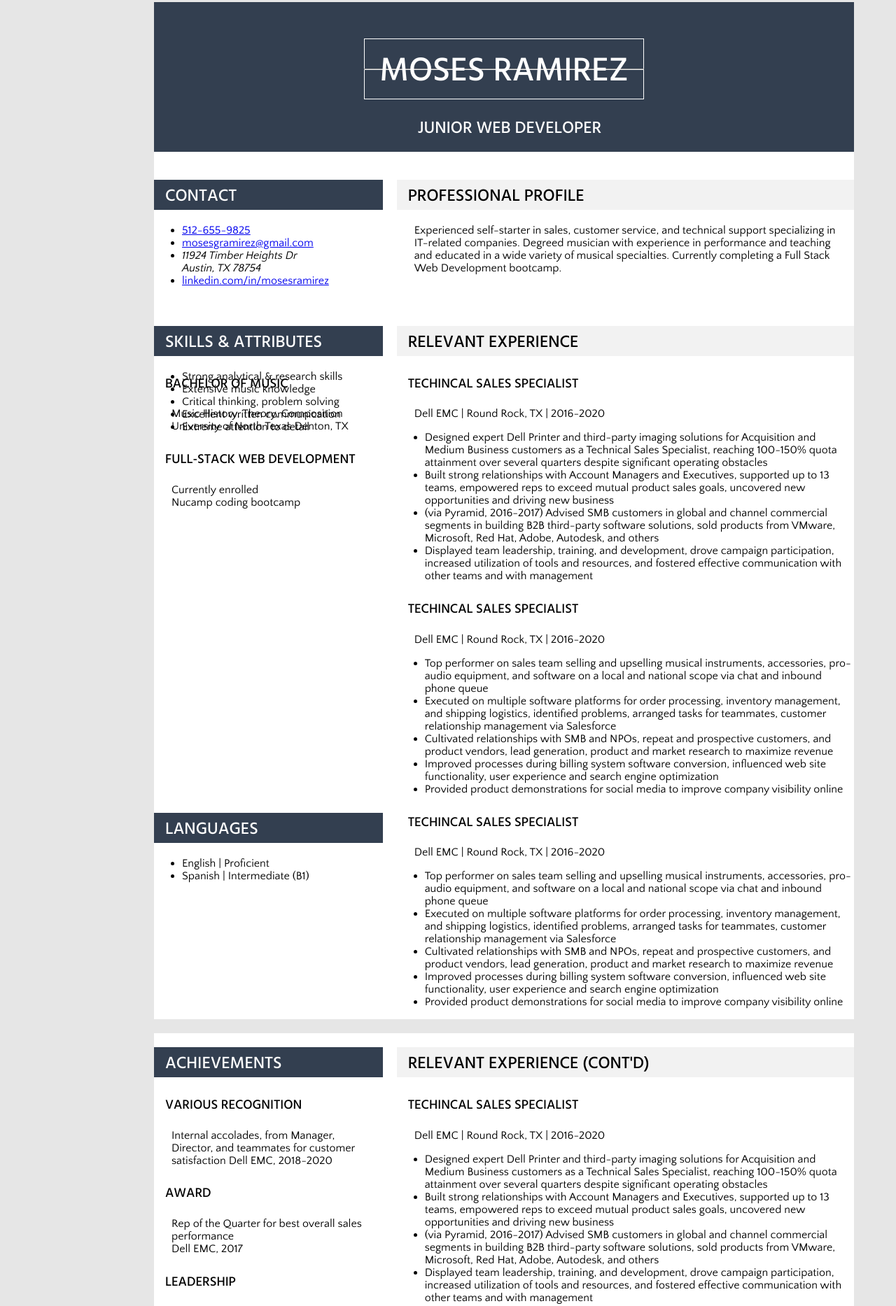
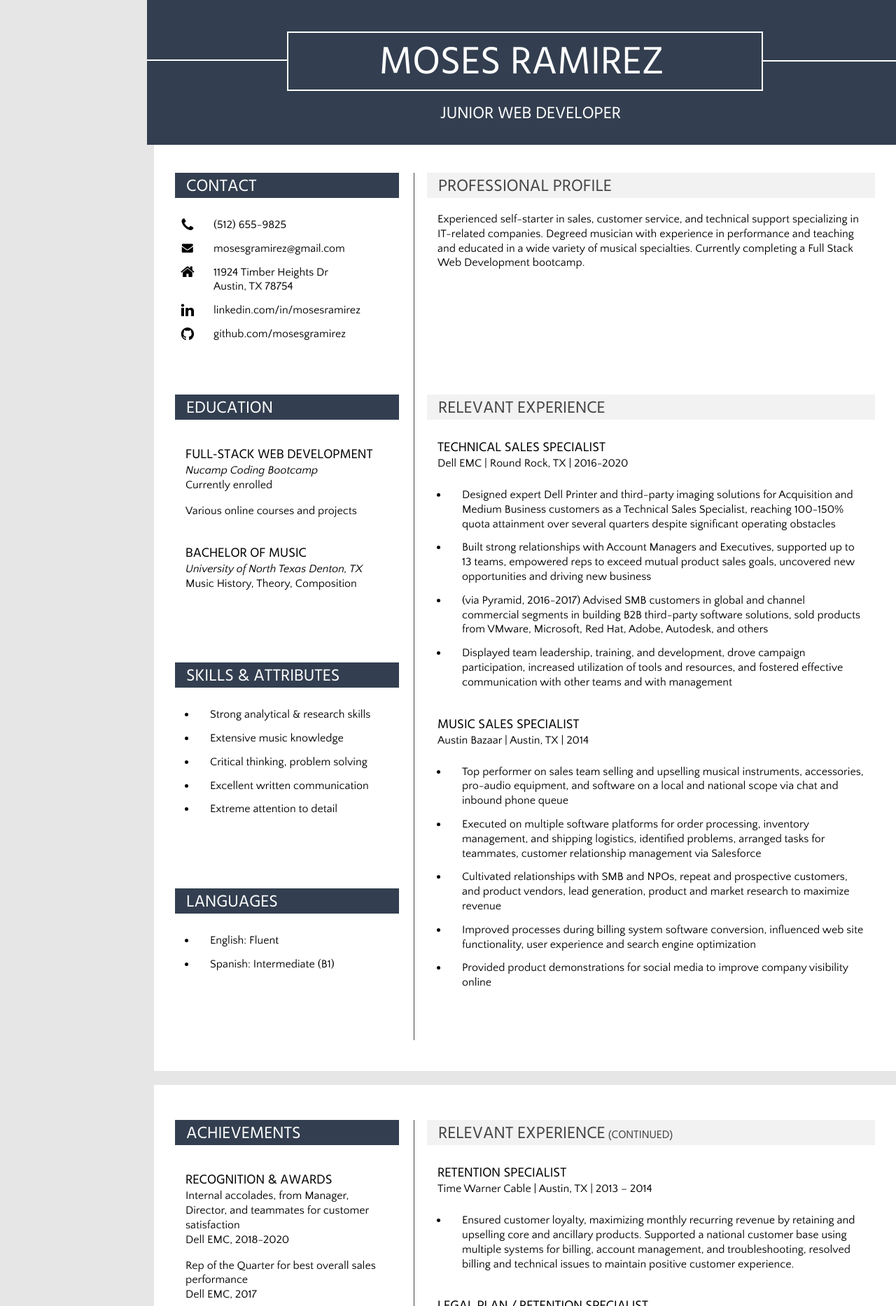
Before and after one commit to mosesgramirez/portfolio-hub-page, a website: page resume.html in a window 1280 px wide. Shown: the part 45-1912 px from the top of the page at 70% size. Drawn offline with Linux system fonts and the light colour scheme.

Commit message:
Copy revision, final CSS

```diff
--- a/css/resume.css
+++ b/css/resume.css
@@ -1,10 +1,13 @@
 @import url('https://fonts.googleapis.com/css2?family=Quattrocento+Sans:ital,wght@0,400;0,700;1,400&display=swap');
-@import url('https://fonts.googleapis.com/css2?family=Hind:wght@500;600;700&display=swap');
+@import url('https://fonts.googleapis.com/css2?family=Hind:wght@200;400;500&display=swap');
+
+/* -----POSITIONING----- */
 
 body {
     font-family: 'Quattrocento Sans', sans-serif;
     background-color: #e6e6e6;
     padding: 20px 15%;
+    line-height: 1.3;
 }
 
 
@@ -17,90 +20,135 @@ body {
     grid-template-areas:
     "header header"
     "sidebar main";
-    gap: 20px;
+    gap: 40px;
     background-color: white;
     width: 1000px;
     margin: 20px;
+    padding: 30px 30px 100px 30px;
+
     /* justify-items: center; */
 }
 
 .container-pg-2 {
     display: grid;
     grid-template-columns: 1fr 2fr;
-    grid-auto-rows: max-content;
+    grid-template-rows: auto;
     grid-template-areas:
      "sidebar main";
-    gap: 20px;
+    gap: 40px;
     background-color: white;
     width: 1000px;
     margin: 20px;
+    padding: 30px 30px 100px 30px;
     /* justify-items: center; */
 }
 
 
 .header {
     grid-area: header;
+    position: relative;
     height: 150px;
     background-color: #333f50;
     color: white;
-    padding: 2rem 300px;
-}
-
-hr {
-    color: white;
-    position: abo;
-    margin: -44px 0 -20px;
-    z-index: 0;
+    margin: -40px;
+    margin-bottom: -20px;
+    padding: 2rem 200px;
+    z-index: 2;
 }
 
 .heading {
     background-color: #333f50;
     color: white;
-
 }
 
 .sub-heading {
     background-color: #f2f2f2;
+    color: #444;
 }
 
 h1, h2, h3 {
     font-family: 'Hind', sans-serif;
-    font-weight: 500;
+    font-weight: 200;
     text-transform: uppercase;
     padding-top: 5px;
     padding-left: 1rem;
 }
 
 h1 {
-    font-size: 3rem;
-    position: static;
+    font-size: 3.5rem;
     margin: 0;
     margin-top: 20px;
-    padding: 8px 20px 0;
+    padding: 8px 30px 0 20px;
     text-align: center;
+    border: 2px white solid;
+
+}
+
+.hr-left {
+    color: white;
+    width: 198px;
     border: 1px white solid;
-    z-index: 1;
+    transform: translate(-440px, -53px);
+}
+
+.hr-right {
+    color: white;
+    width: 199px;
+    border: 1px solid white;
+    transform: translate(440px, -62px);
 }
 
 .header > h2 {
-    margin-top: 80px;
     text-align: center;
+    margin-top: -15px;
+}
+
+h3 {
+    padding: 8px 20px 0 15px;
+    margin-top: 30px;
+    margin-bottom: 0;
+}
+
+.experience > h3:first-of-type, .experience-ctd > h3:first-of-type {
+    margin-top: 20px;
 }
 
 p {
-    padding: 0 25px;
+    margin-top: 0;
+    padding: 0 15px;
 }
-/*
-@media only screen and (max-width: 768px) {
-    h1 {
-      font-size: 2.5rem;
-    }
-    hr {
-        margin: -31px;
-    }
-    .header > h2 {
+
+a, a:visited {
+    color: black;
+    text-decoration: none;
 }
-*/
+
+.fa-ul {
+    margin-left: 45px;
+}
+
+li {
+    margin: 5px -10px;
+    padding: 8px 25px 0 20px;
+}
+
+.fa-li {
+   padding-top: 6px;
+}
+
+.grid-item {
+    position: relative;
+}
+
+.grid-item::before {
+    content: "";
+    position: absolute;
+    height: 120%;
+    width: 1px;
+    background: #444;
+    right: -22px;
+    margin-top: 20px;
+  }
 
 .contact {
     grid-area: sidebar;
@@ -112,24 +160,19 @@ p {
     grid-row-start: 3;
 }
 
+/*
 .skills {
     grid-area: sidebar;
     grid-row-start: 5;
 }
+*/
 
+/*
 .languages {
     grid-area: sidebar;
     grid-row-start: 6
 }
-
-/*
-.achievements {}
 */
-
-.interests {
-    grid-area: sidebar;
-    grid-row-start: 4;
-}
 
 .profile {
     grid-area: main;
@@ -146,6 +189,21 @@ p {
     grid-row-start: 1;
 }
 
+.experience-ctd span {
+    font-size: 1rem;
+}
+
+.achievements {
+    grid-area: sidebar;
+    grid-row-start: 1;
+}
+
+.interests {
+    grid-area: sidebar;
+    grid-row-start: 2;
+}
+
+
 /*
 .experience-ctd {}
 .references {}
--- a/resume.html
+++ b/resume.html
@@ -4,6 +4,7 @@
 <head>
     <meta charset="UTF-8">
     <meta name="viewport" content="width=device-width, initial-scale=1.0">
+    <link rel="stylesheet" href="https://stackpath.bootstrapcdn.com/font-awesome/4.7.0/css/font-awesome.min.css">
     <link rel="stylesheet" href="./css/resume.css">
     <title>Document</title>
 </head>
@@ -12,28 +13,33 @@
     <section class="container-pg-1">
         <div class="header">
             <h1>Moses Ramirez</h1>
-            <hr />
+            <hr class="hr-left" />
+            <hr class="hr-right" />
             <h2>Junior Web Developer</h2>
         </div>
-        <div class="contact">
+
+        <div class="contact grid-item">
             <h2 class="heading">Contact</h2>
-            <ul>
-                <li><a href="tel:1-512-655-9825">512-655-9825</tel></li>
-                <li><a href="mailto:mosesgramirez@gmail.com">mosesgramirez@gmail.com</a></li>
-                <li><address>11924 Timber Heights Dr<br>Austin, TX 78754</address></li>
-                <li><a href="https://www.linkedin.com/in/mosesramirez/">linkedin.com/in/mosesramirez</a></li>
-
-
+            <ul class="fa-ul">
+                <li><span class="fa-li"><i class="fa fa-lg fa-phone"></i></span><a href="tel:1-512-655-9825">(512) 655-9825</a></li>
+                <li><span class="fa-li"><i class="fa fa-envelope"></i></span><a href="mailto:mosesgramirez@gmail.com">mosesgramirez@gmail.com</a></li>
+                <li><span class="fa-li"><i class="fa fa-lg fa-home"></i></span>11924 Timber Heights Dr<br>Austin, TX 78754</li>
+                <li><span class="fa-li"><i class="fa fa-lg fa-linkedin"></i></span><a href="https://www.linkedin.com/in/mosesramirez/">linkedin.com/in/mosesramirez</a></li>
+                <li><span class="fa-li"><i class="fa fa-lg fa-github"></i></span><a href="https://www.linkedin.com/in/mosesramirez/">github.com/mosesgramirez</a></li>
             </ul>
         </div>
-        <div class="education">
+        <div class="education grid-item">
             <h2 class="heading">Education</h2>
+            <h3>Full-Stack Web Development</h3>
+            <p><em>Nucamp Coding Bootcamp</em><br />
+            Currently enrolled</p>
+            <p>Various online courses and projects</p>
             <h3>Bachelor of Music</h3>
-            <p>Music History, Theory, Composition University of North Texas Denton, TX</p>
-            <h3>Full-Stack Web Development</h3>
-            <p>Currently enrolled<br>Nucamp coding bootcamp</p>
+            <p><em>University of North Texas Denton, TX</em><br />
+            Music History, Theory, Composition</p>
+
         </div>
-        <div class="skills">
+        <div class="skills grid-item">
             <h2 class="heading">Skills & Attributes</h2>
             <ul>
                 <li>Strong analytical & research skills</li>
@@ -43,21 +49,20 @@
                 <li>Extreme attention to detail</li>
             </ul>
         </div>
-        <div class="lanugages">
+        <div class="languages grid-item">
             <h2 class="heading">Languages</h2>
             <ul>
-                <li>English | Proficient</li>
-                <li>Spanish | Intermediate (B1)</li>
+                <li>English: Fluent</li>
+                <li>Spanish: Intermediate (B1)</li>
             </ul>
         </div>
         <div class="profile">
             <h2 class="sub-heading">Professional Profile</h2>
-            <p>Experienced self-starter in sales, customer service, and technical support specializing in IT-related companies. Degreed musician with experience in performance and teaching and educated in a wide variety of musical specialties. Currently
-                completing a Full Stack Web Development bootcamp.</p>
+            <p>Experienced self-starter in sales, customer service, and technical support specializing in IT-related companies. Degreed musician with experience in performance and teaching and educated in a wide variety of musical specialties. Currently completing a Full Stack Web Development bootcamp.</p>
         </div>
         <div class="experience">
             <h2 class="sub-heading">Relevant Experience</h2>
-            <h3>Techincal Sales Specialist</h3>
+            <h3>Technical Sales Specialist</h3>
             <p>Dell EMC | Round Rock, TX | 2016-2020</p>
             <ul>
                 <li>Designed expert Dell Printer and third-party imaging solutions for Acquisition and Medium Business customers as a Technical Sales Specialist, reaching 100-150% quota attainment over several quarters despite significant operating obstacles</li>
@@ -65,8 +70,8 @@
                 <li>(via Pyramid, 2016-2017) Advised SMB customers in global and channel commercial segments in building B2B third-party software solutions, sold products from VMware, Microsoft, Red Hat, Adobe, Autodesk, and others</li>
                 <li>Displayed team leadership, training, and development, drove campaign participation, increased utilization of tools and resources, and fostered effective communication with other teams and with management</li>
             </ul>
-            <h3>Techincal Sales Specialist</h3>
-            <p>Dell EMC | Round Rock, TX | 2016-2020</p>
+            <h3>Music Sales Specialist</h3>
+            <p>Austin Bazaar | Austin, TX | 2014</p>
             <ul>
                 <li>Top performer on sales team selling and upselling musical instruments, accessories, pro-audio equipment, and software on a local and national scope via chat and inbound phone queue</li>
                 <li>Executed on multiple software platforms for order processing, inventory management, and shipping logistics, identified problems, arranged tasks for teammates, customer relationship management via Salesforce</li>
@@ -74,28 +79,21 @@
                 <li>Improved processes during billing system software conversion, influenced web site functionality, user experience and search engine optimization</li>
                 <li>Provided product demonstrations for social media to improve company visibility online</li>
             </ul>
-            <h3>Techincal Sales Specialist</h3>
-            <p>Dell EMC | Round Rock, TX | 2016-2020</p>
-            <ul>
-                <li>Top performer on sales team selling and upselling musical instruments, accessories, pro-audio equipment, and software on a local and national scope via chat and inbound phone queue</li>
-                <li>Executed on multiple software platforms for order processing, inventory management, and shipping logistics, identified problems, arranged tasks for teammates, customer relationship management via Salesforce</li>
-                <li>Cultivated relationships with SMB and NPOs, repeat and prospective customers, and product vendors, lead generation, product and market research to maximize revenue</li>
-                <li>Improved processes during billing system software conversion, influenced web site functionality, user experience and search engine optimization</li>
-                <li>Provided product demonstrations for social media to improve company visibility online</li>
+
         </div>
     </section>
 
     <section class="container-pg-2">
-        <div class="achievements">
+        <div class="achievements grid-item">
             <h2 class="heading">Achievements</h2>
-            <h3>Various Recognition</h3>
-            <p>Internal accolades, from Manager, Director, and teammates for customer satisfaction Dell EMC, 2018-2020</p>
-            <h3>Award</h3>
-            <p>Rep of the Quarter for best overall sales performance<br>Dell EMC, 2017</p>
+            <h3>Recognition & Awards</h3>
+            <p>Internal accolades, from Manager, Director, and teammates for customer satisfaction<br/>Dell EMC, 2018-2020</p>
+            <p>Rep of the Quarter for best overall sales performance<br/>Dell EMC, 2017</p>
             <h3>Leadership</h3>
-            <p>Small Group leader for various churches, 2000-2015 Admin of 5,000-member Facebook group and multiple other large groups, holding members accountable to group rules and resolving personal conflict </p>
+            <p>Small Group leader for various churches, 2000-2015 </p>
+            <p>Admin of 5,000-member Facebook group and multiple other large groups, holding members accountable to group rules and resolving personal conflict </p>
         </div>
-        <div class="interests">
+        <div class="interests grid-item">
             <h2 class="heading">Interests</h2>
             <ul>
                 <li>Music production</li>
@@ -108,15 +106,29 @@
             </ul>
         </div>
         <div class="experience-ctd">
-            <h2 class="sub-heading">Relevant Experience (cont'd)</h2>
-            <h3>Techincal Sales Specialist</h3>
-            <p>Dell EMC | Round Rock, TX | 2016-2020</p>
-            <ul>
-                <li>Designed expert Dell Printer and third-party imaging solutions for Acquisition and Medium Business customers as a Technical Sales Specialist, reaching 100-150% quota attainment over several quarters despite significant operating obstacles</li>
-                <li>Built strong relationships with Account Managers and Executives, supported up to 13 teams, empowered reps to exceed mutual product sales goals, uncovered new opportunities and driving new business</li>
-                <li>(via Pyramid, 2016-2017) Advised SMB customers in global and channel commercial segments in building B2B third-party software solutions, sold products from VMware, Microsoft, Red Hat, Adobe, Autodesk, and others</li>
-                <li>Displayed team leadership, training, and development, drove campaign participation, increased utilization of tools and resources, and fostered effective communication with other teams and with management</li>
-            </ul>
+            <h2 class="sub-heading">Relevant Experience<span> (continued)</span></h2>
+            <h3>Retention Specialist</h3>
+            <p>Time Warner Cable | Austin, TX | 2013 – 2014</p>
+                <ul>
+                    <li>Ensured customer loyalty, maximizing monthly recurring revenue by retaining and upselling core and ancillary products. Supported a national customer base using multiple systems for billing, account management, and troubleshooting, resolved billing and technical issues to maintain positive customer experience.</li>
+                </ul>
+            <h3>Legal Plan / Retention Specialist</h3>
+            <p>LegalZoom | Austin, TX | 2012 – 2013 </p>
+                <ul>
+                    <li>Ensured customer loyalty, actively re-selling and upselling attorney and CPA access services on an inbound queue consisting mainly of small to medium business owners</li>
+                </ul>
+            <h3>Senior Sales Support / Retention Specialist<br />
+            Inside Sales Representative</h3>
+            <p>Dell EMC | Round Rock, TX | 2010 – 2012 </p>
+                <ul>
+                    <li>Helped lead an auxiliary sales team averaging $10 million for Q3 and Q4 of FY12, 10% of revenue for the entire Consumer acquisition floor, sales team closed missed sales, recovered lost customers, and helped maintain a pipeline for the front-line acquisition teams</li>
+                    <li>Resolved customer problems and escalations due to order errors, also contributed to resolving high-level escalations from other channels to retain customer loyalty and drive Net Promoter Score </li>
+                    <li>Served as a mentor, coaching reps to best practices and providing team leadership for rep development to promote team unit and productivity</li>
+                    <li>Helped lead a team of product advocates to bolster product knowledge on the sales floor, presenting information to the sales teams in engaging ways</li>
+                    <li>Initiated a role as Product Specialist, answering system-related technical questions for pre-sales support and for helping escalations due to technical issues</li>
+                    <li>(Inside Sales Representative, via Spherion, Jan-July) Consistent top performer, achieved rankings among the top 15% of sales reps on the floor based consistently high profit margin per call of 117%, service revenue per unit of 115% to the floor average, and high close rate. Promoted quickly to Retention team</li>
+                </ul>
+            <h2 class="sub-heading">References Available</h2>
     </section>
 
 
```
